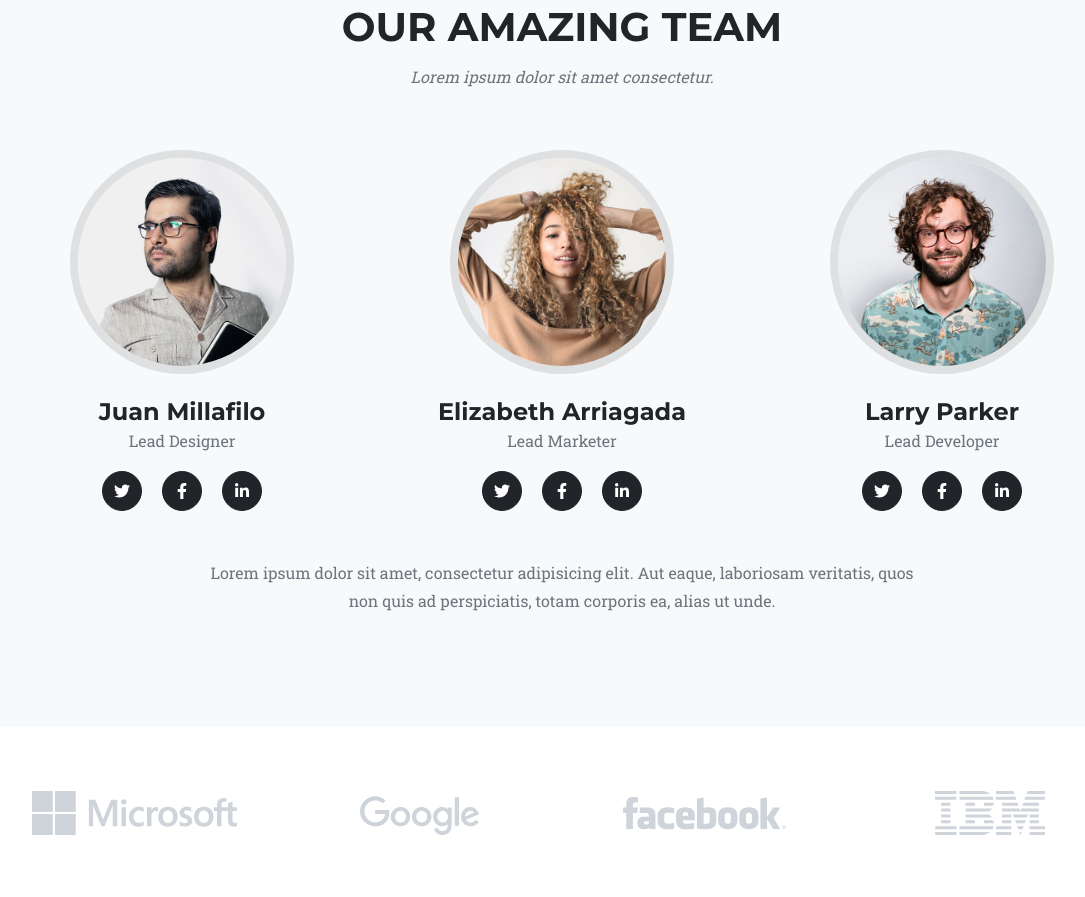
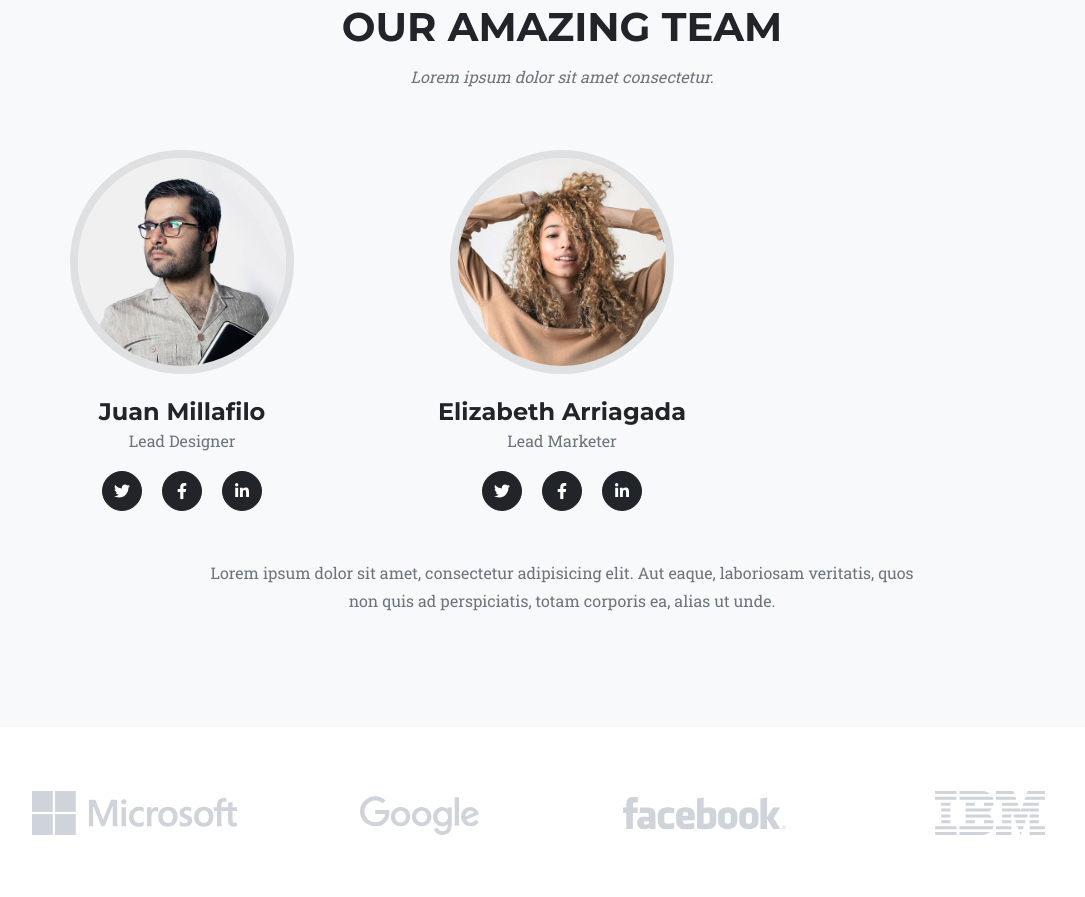
Before and after one commit to jmillafilo/proyecto-html, a plain HTML site: page index.html in a window 1280 px wide. Shown: the part 4579-5476 px from the top of the page, without its empty margins (78-1163 px from the left). Drawn offline with nearby package versions, Linux system fonts and the light colour scheme.

Commit message:
se despidio a larry

```diff
--- a/index.html
+++ b/index.html
@@ -268,16 +268,6 @@
                             <a class="btn btn-dark btn-social mx-2" href="#!" aria-label="Diana Petersen Twitter Profile"><i class="fab fa-twitter"></i></a>
                             <a class="btn btn-dark btn-social mx-2" href="#!" aria-label="Diana Petersen Facebook Profile"><i class="fab fa-facebook-f"></i></a>
                             <a class="btn btn-dark btn-social mx-2" href="#!" aria-label="Diana Petersen LinkedIn Profile"><i class="fab fa-linkedin-in"></i></a>
-                        </div>
-                    </div>
-                    <div class="col-lg-4">
-                        <div class="team-member">
-                            <img class="mx-auto rounded-circle" src="assets/img/team/3.jpg" alt="..." />
-                            <h4>Larry Parker</h4>
-                            <p class="text-muted">Lead Developer</p>
-                            <a class="btn btn-dark btn-social mx-2" href="#!" aria-label="Larry Parker Twitter Profile"><i class="fab fa-twitter"></i></a>
-                            <a class="btn btn-dark btn-social mx-2" href="#!" aria-label="Larry Parker Facebook Profile"><i class="fab fa-facebook-f"></i></a>
-                            <a class="btn btn-dark btn-social mx-2" href="#!" aria-label="Larry Parker LinkedIn Profile"><i class="fab fa-linkedin-in"></i></a>
                         </div>
                     </div>
                 </div>
```
